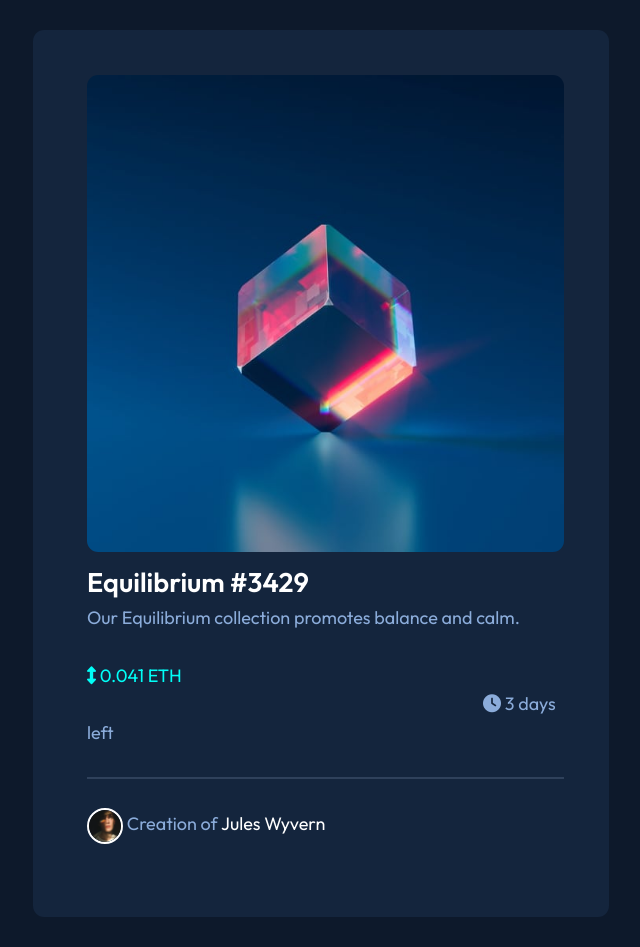
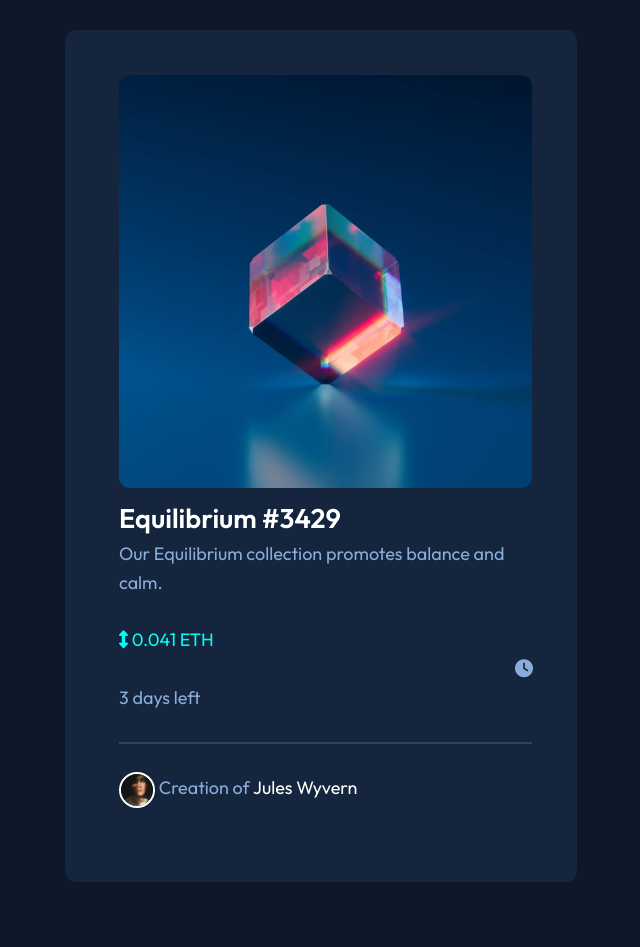
Before and after one commit to aymoon-77/projecty, a plain HTML site: page index.html in a window 1280 px wide. Shown: the whole page, without its empty margins (319-959 px from the left). After the commit the page ends 912 px from the top, so only its background shows below. Drawn offline with Linux system fonts and the light colour scheme.

Commit message:
Update stylee.css

```diff
--- a/stylee.css
+++ b/stylee.css
@@ -51,7 +51,7 @@ h1{
 /* ?main */
 main{
     background-color: var(--Very-dark-blue-cardBG);
-    max-width: 100%;
+    width: 40%;
     padding: 2em ;
     margin: 20px auto;
     border-radius: .625em;
```
